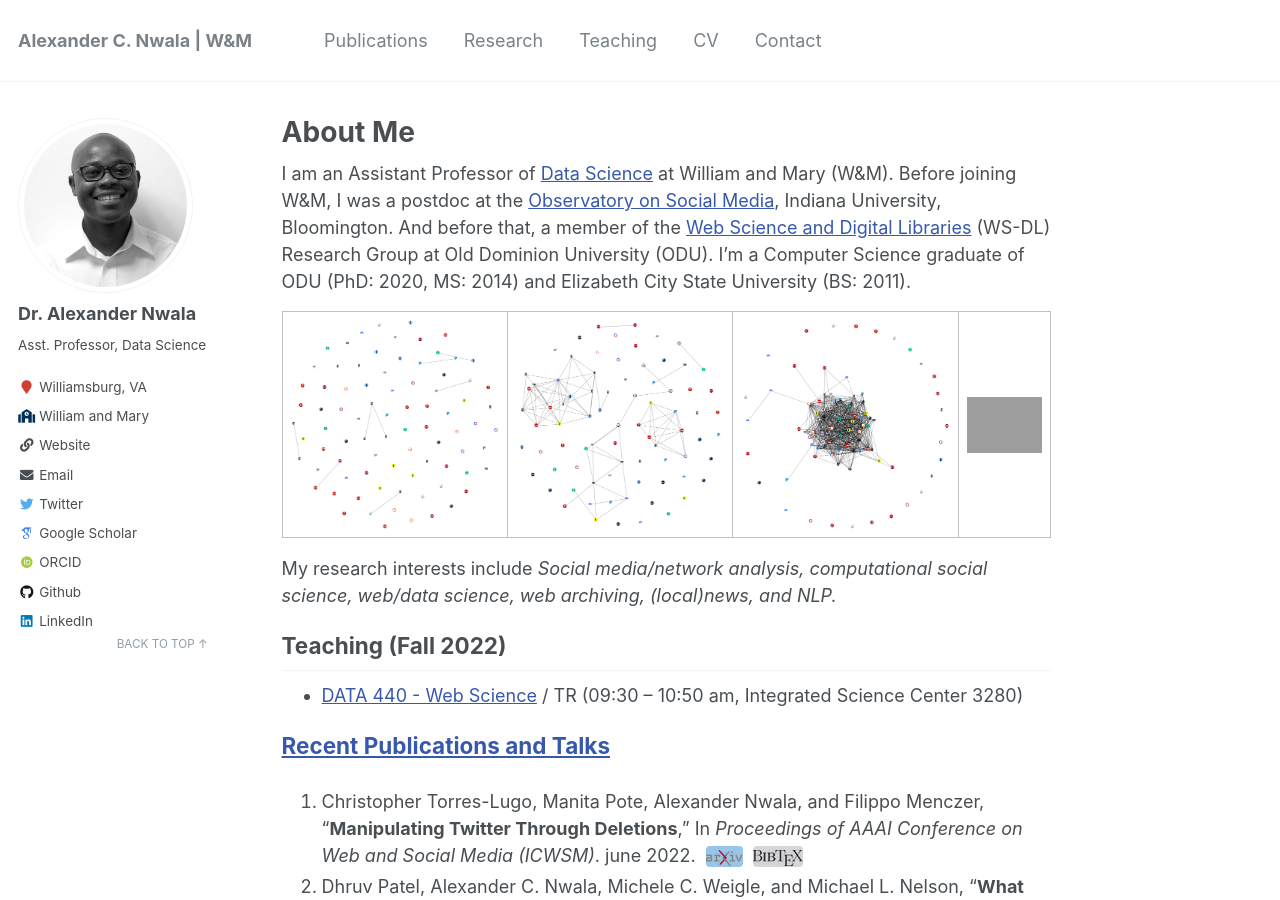
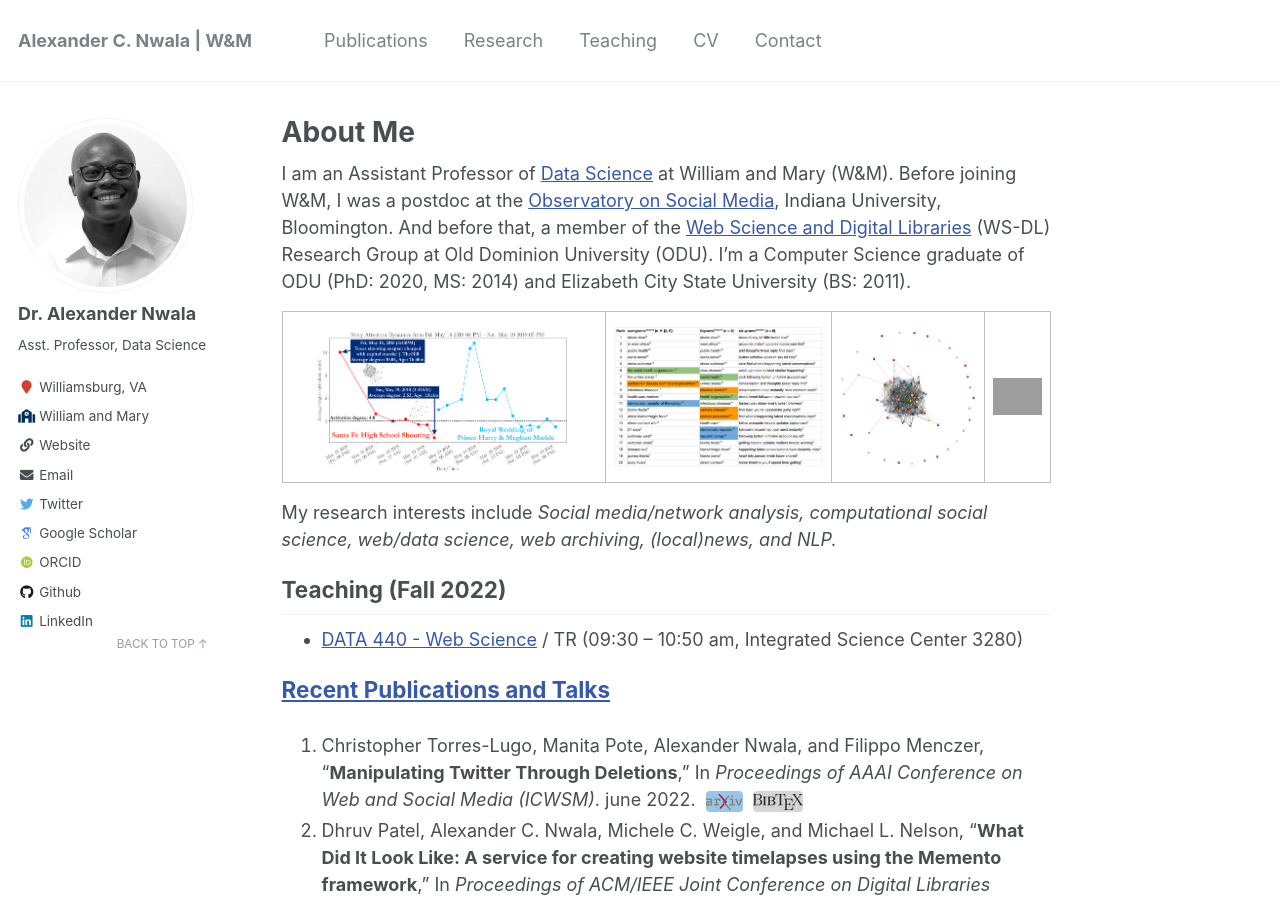
Before and after one commit to xandernwala/xandernwala.github.io, a Jekyll site: the page built from _pages/about.md, in a window 1280 px wide and 900 px high. Built offline with Jekyll 4.4.1, drawn with Linux system fonts in a browser that asks for light colours; some web fonts are replaced; grey boxes are pictures that could not be loaded.

Commit message:
adding images in about me

```diff
--- a/_pages/about.md
+++ b/_pages/about.md
@@ -13,16 +13,16 @@ blogger-color: "#F37100"
 ---
 I am an Assistant Professor of [Data Science](https://www.wm.edu/as/data-science/index.php) at William and Mary (W&M). Before joining W&M, I was a postdoc at the [Observatory on Social Media](https://osome.iu.edu/), Indiana University, Bloomington. And before that, a member of the [Web Science and Digital Libraries](https://oduwsdl.github.io/) (WS-DL) Research Group at Old Dominion University (ODU). I'm a Computer Science graduate of ODU (PhD: 2020, MS: 2014) and Elizabeth City State University (BS: 2011).
 
-<table align="center">
+<table align="center" style="border-collapse: collapse;">
   <tr>
     <td>
       <a href="/storygraph/graphs/usa/#cursor=98&hist=1440&t=2019-03-21T16:26:25" target="_blank" title="Click me! Slow news cycle story graph">
-        <img src="/images/research/sample_graph_1.png" alt="Slow news cycle story graph" class="img">
+        <img src="/images/research/sgbot_tracking_stories.png" alt="Slow news cycle story graph" class="img">
       </a>
     </td>
     <td>
       <a href="/storygraph/graphs/usa/#cursor=115&hist=1440&t=2019-11-17T19:15:38" target="_blank" title="Click me! Split attention story graph">
-        <img src="/images/research/sample_graph_2.png" alt="Split attention story graph" class="img">
+        <img src="/images/research/sumgrams_ebola.png" alt="Split attention story graph" class="img">
       </a>
     </td>
     <td>
```
Also changed, not shown: images/research/sgbot_tracking_stories.png (added), images/research/sumgrams_ebola.png (added).
